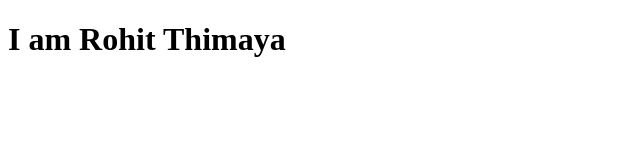
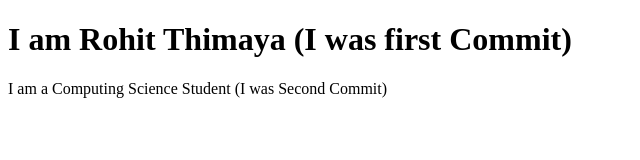
Before and after one commit to Rohitthimaya/git-tut, a plain HTML site: page index.html in a window 1280 px wide. Shown: the whole page, without its empty margins (0-640 px from the left). Drawn offline with Linux system fonts and the light colour scheme.

Commit message:
second commit

```diff
--- a/index.html
+++ b/index.html
@@ -6,6 +6,7 @@
     <title>Document</title>
 </head>
 <body>
-    <h1>I am Rohit Thimaya</h1>
+    <h1>I am Rohit Thimaya (I was first Commit)</h1>
+    <p>I am a Computing Science Student (I was Second Commit)</p>
 </body>
 </html>
```
